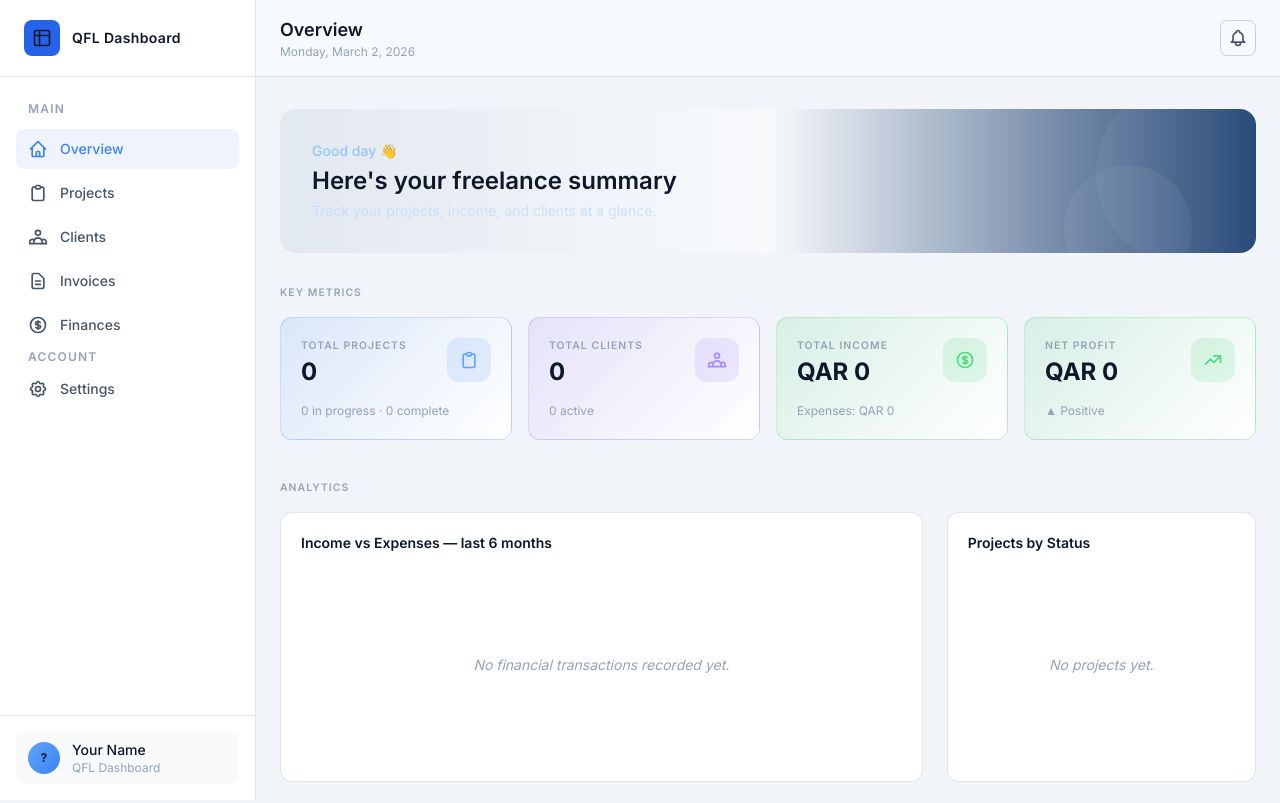
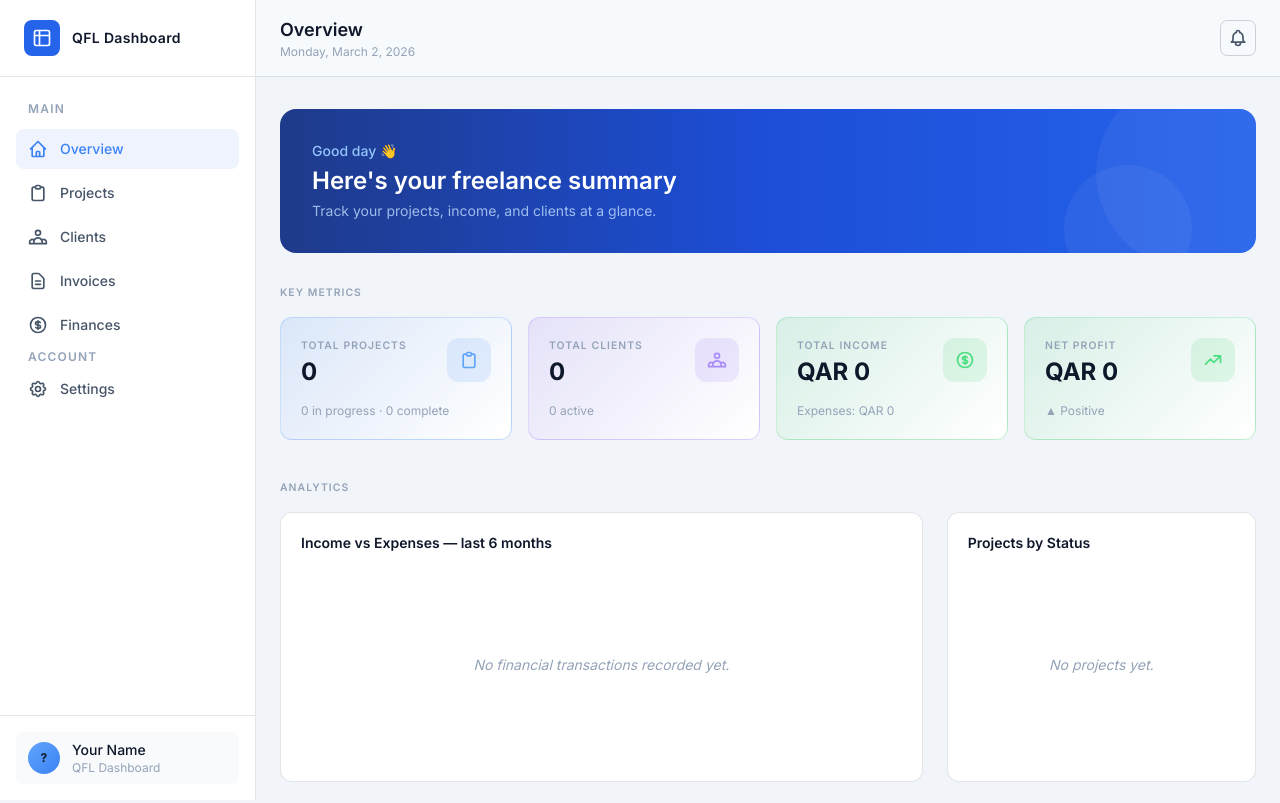
Before and after one commit to Mfauf/2026-02-21_QFL-Dashboard, a website: page index.html in a window 1280 px wide. Shown: the top 803 px of the page. Drawn offline with Linux system fonts and the light colour scheme.

Commit message:
fix(light-theme): lock logo icon to white stroke, keep banner on saturated blue

```diff
--- a/css/styles.css
+++ b/css/styles.css
@@ -560,6 +560,15 @@ body {
   background: rgba(248, 250, 252, 0.92) !important;
 }
 
+/* Welcome banner: keep saturated blue so white text stays readable in light mode */
+[data-theme="light"] #overview-banner {
+  background: linear-gradient(to right, #1e3a8a, #1d4ed8, #2563eb) !important;
+}
+/* Restore white text inside the banner (overrides the broad .text-white rule below) */
+[data-theme="light"] #overview-banner .text-white {
+  color: #fff !important;
+}
+
 /* Toast uses a hardcoded dark background — override it */
 [data-theme="light"] .toast {
   background: rgba(255, 255, 255, 0.97) !important;
--- a/index.html
+++ b/index.html
@@ -52,7 +52,7 @@
     <div class="flex items-center gap-3 px-6 py-5" style="border-bottom:1px solid var(--clr-border)">
       <div class="w-9 h-9 rounded-lg flex items-center justify-center shrink-0"
            style="background:var(--clr-primary)">
-        <svg class="w-5 h-5 text-white" fill="none" stroke="currentColor" viewBox="0 0 24 24">
+        <svg class="w-5 h-5" fill="none" stroke="white" viewBox="0 0 24 24">
           <path stroke-linecap="round" stroke-linejoin="round" stroke-width="2"
             d="M9 3H5a2 2 0 00-2 2v4m6-6h10a2 2 0 012 2v4M9 3v18m0 0h10a2 2 0 002-2V9M9 21H5a2 2 0 01-2-2V9m0 0h18"/>
         </svg>
--- a/js/modules/overview.js
+++ b/js/modules/overview.js
@@ -51,7 +51,7 @@ export async function mount(container) {
 
   container.innerHTML = `
     <!-- Welcome banner -->
-    <div class="relative overflow-hidden rounded-2xl bg-gradient-to-r from-[var(--clr-surface-3)] via-[var(--clr-surface-2)] to-[#1e4172] p-6 md:p-8 mb-8">
+    <div id="overview-banner" class="relative overflow-hidden rounded-2xl bg-gradient-to-r from-[var(--clr-surface-3)] via-[var(--clr-surface-2)] to-[#1e4172] p-6 md:p-8 mb-8">
       <div class="relative z-10">
         <p class="text-blue-300 text-sm font-medium mb-1">Good day 👋</p>
         <h2 class="text-white text-xl md:text-2xl font-semibold">Here's your freelance summary</h2>
```
